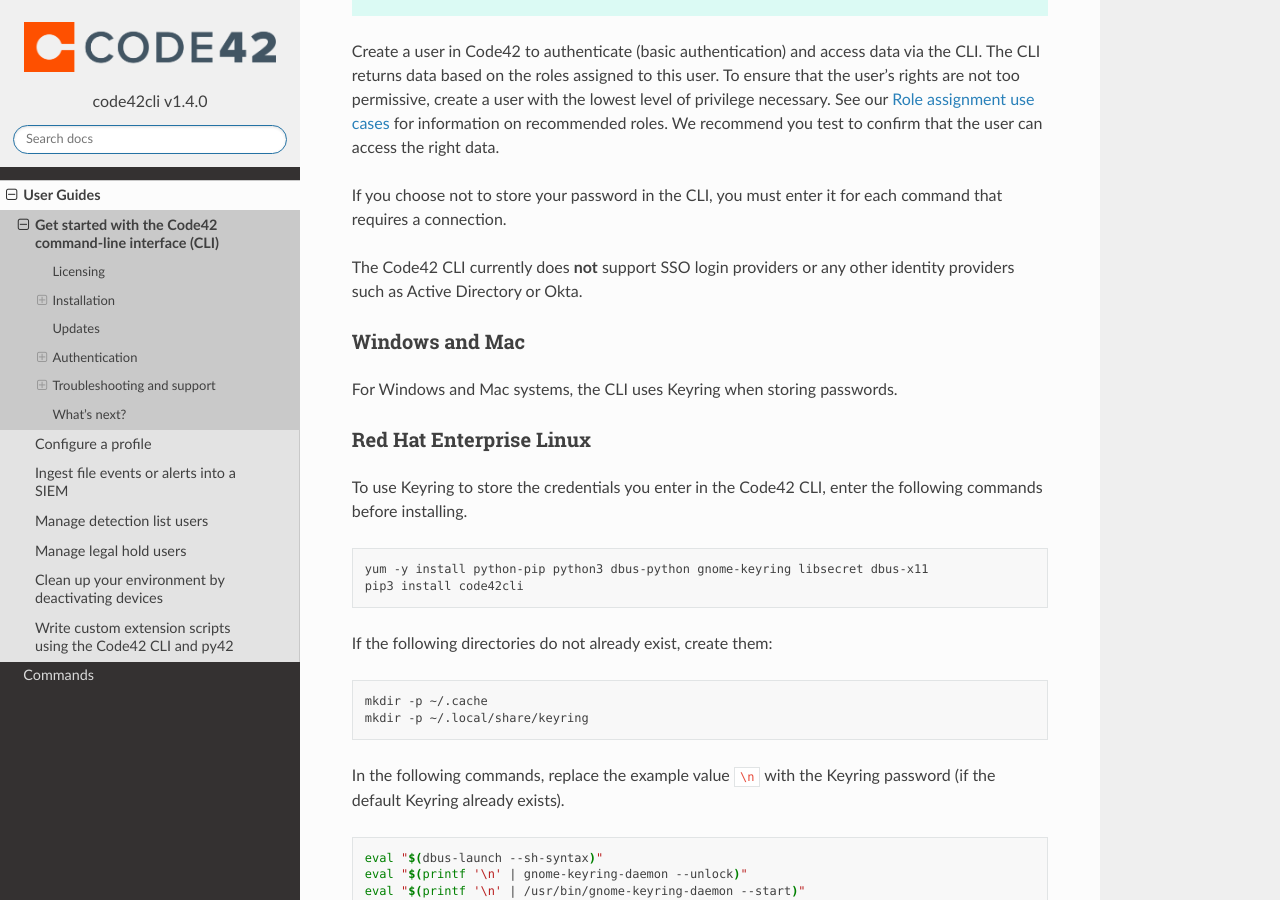
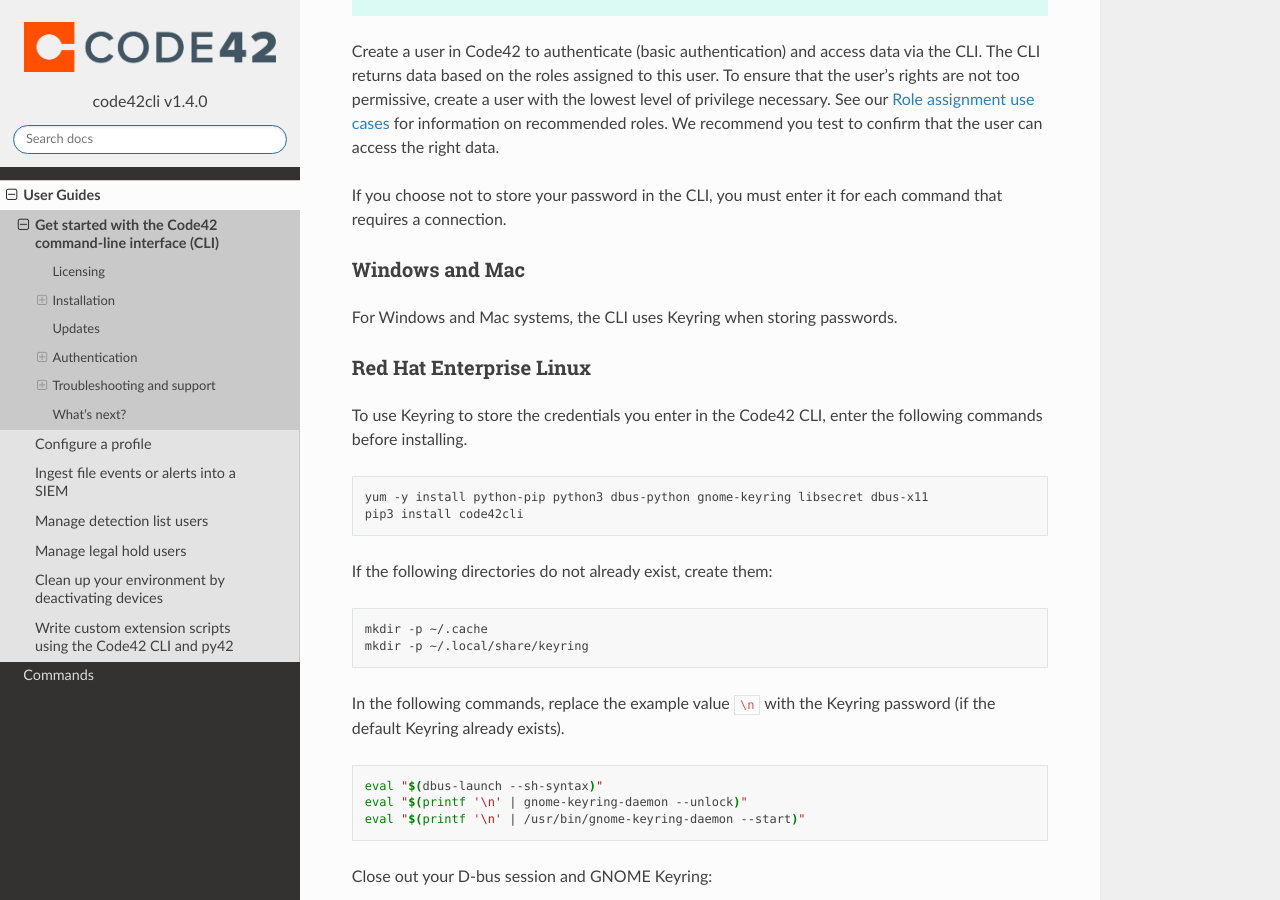
Before and after one commit to code42/code42cli, a Sphinx documentation site: the page built from docs/userguides/gettingstarted.md, in a window 1280 px wide and 900 px high, scrolled down 1776 px. Built offline with Sphinx 7.4.7 and the Read the Docs theme 2.0.0, drawn with Linux system fonts in a browser that asks for light colours.

Commit message:
Update gettingstarted.md
Removed info about not supporting SSO

```diff
--- a/docs/userguides/gettingstarted.md
+++ b/docs/userguides/gettingstarted.md
@@ -76,9 +76,6 @@
 
 If you choose not to store your password in the CLI, you must enter it for each command that requires a connection.
 
-The Code42 CLI currently does **not** support SSO login providers or any other identity providers such as Active
-Directory or Okta.
-
 ### Windows and Mac
 
 For Windows and Mac systems, the CLI uses Keyring when storing passwords.
```
